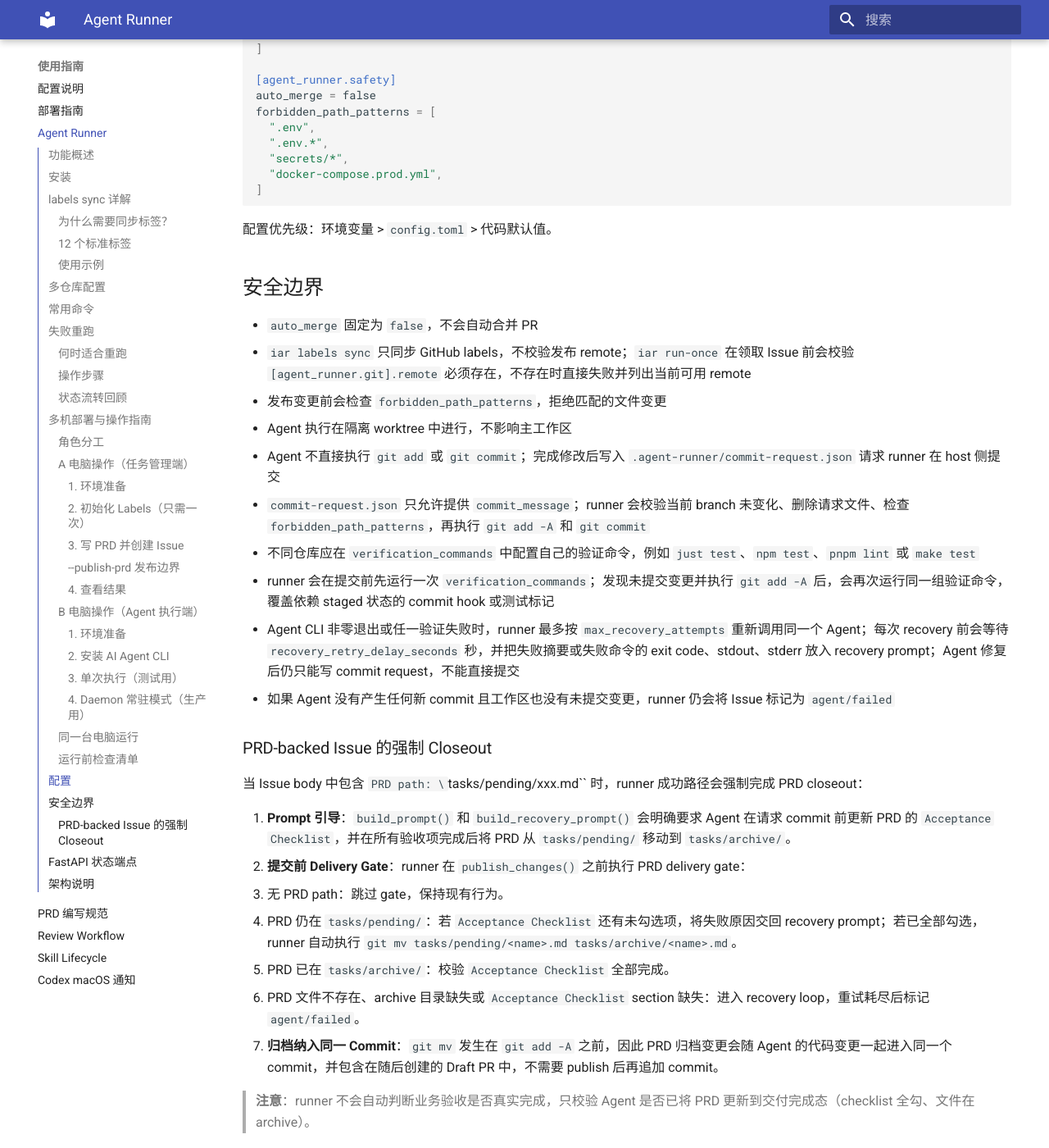
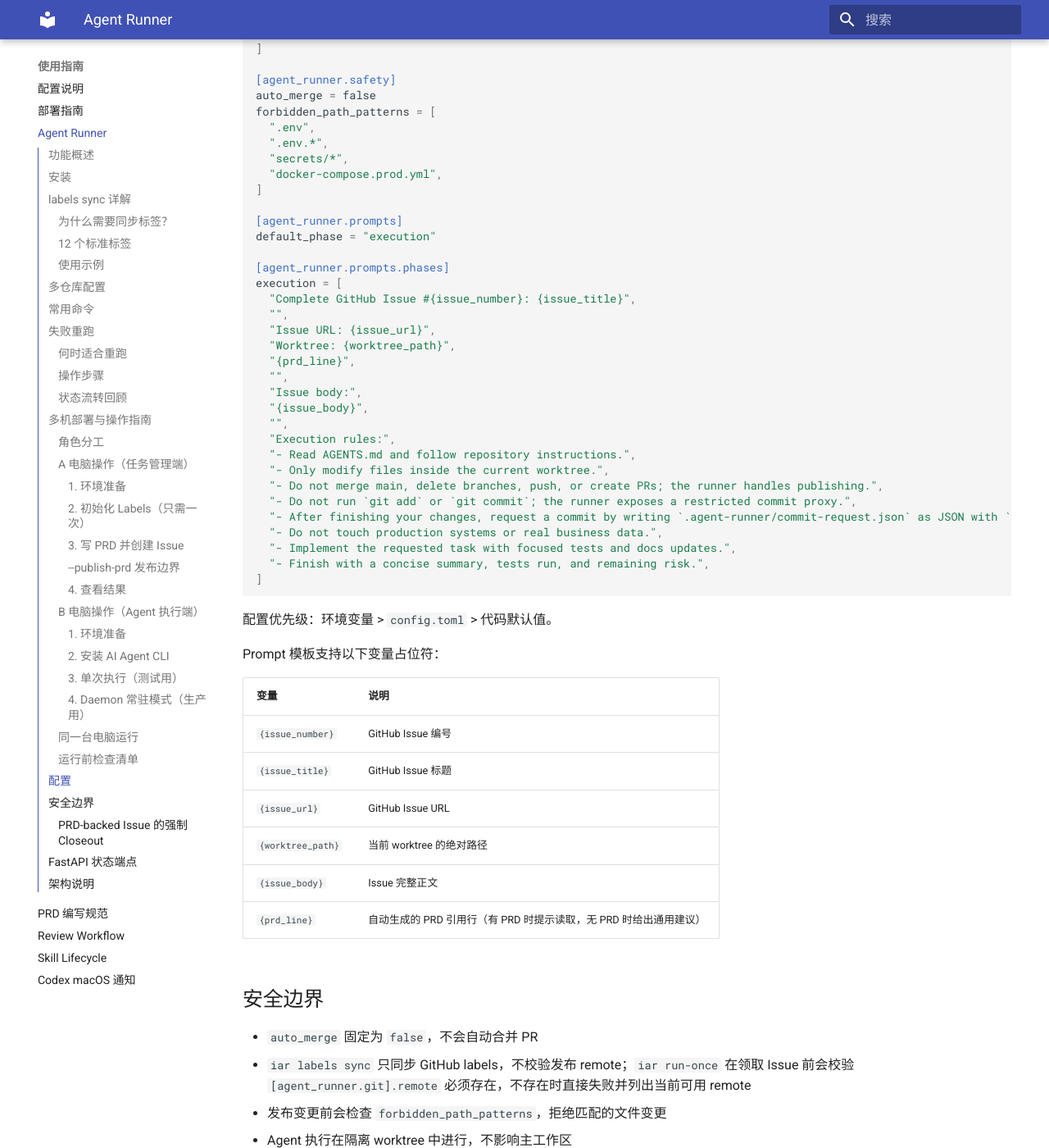
Before and after one commit to zata-zhangtao/keda, an MkDocs documentation site: the page built from docs/guides/agent-runner.md, in a window 1280 px wide and 1400 px high, scrolled down 8901 px. Shown: the whole window at 82% size. Built offline with MkDocs 1.6.1 and Material for MkDocs 9.7.7, drawn with Linux system fonts in a browser that asks for light colours; some of the changed text lies outside the part shown.

Commit message:
[Agent] Issue #14: Implement Agent Prompt Template & Phase System (#16)
Co-authored-by: Zata <zata.zhang@dewell.com>

````diff
--- a/docs/guides/agent-runner.md
+++ b/docs/guides/agent-runner.md
@@ -400,9 +400,45 @@ forbidden_path_patterns = [
   "secrets/*",
   "docker-compose.prod.yml",
 ]
+
+[agent_runner.prompts]
+default_phase = "execution"
+
+[agent_runner.prompts.phases]
+execution = [
+  "Complete GitHub Issue #{issue_number}: {issue_title}",
+  "",
+  "Issue URL: {issue_url}",
+  "Worktree: {worktree_path}",
+  "{prd_line}",
+  "",
+  "Issue body:",
+  "{issue_body}",
+  "",
+  "Execution rules:",
+  "- Read AGENTS.md and follow repository instructions.",
+  "- Only modify files inside the current worktree.",
+  "- Do not merge main, delete branches, push, or create PRs; the runner handles publishing.",
+  "- Do not run `git add` or `git commit`; the runner exposes a restricted commit proxy.",
+  "- After finishing your changes, request a commit by writing `.agent-runner/commit-request.json` as JSON with `commit_message`.",
+  "- Do not touch production systems or real business data.",
+  "- Implement the requested task with focused tests and docs updates.",
+  "- Finish with a concise summary, tests run, and remaining risk.",
+]
 ```
 
 配置优先级：环境变量 > `config.toml` > 代码默认值。
+
+Prompt 模板支持以下变量占位符：
+
+| 变量 | 说明 |
+|---|---|
+| `{issue_number}` | GitHub Issue 编号 |
+| `{issue_title}` | GitHub Issue 标题 |
+| `{issue_url}` | GitHub Issue URL |
+| `{worktree_path}` | 当前 worktree 的绝对路径 |
+| `{issue_body}` | Issue 完整正文 |
+| `{prd_line}` | 自动生成的 PRD 引用行（有 PRD 时提示读取，无 PRD 时给出通用建议） |
 
 ## 安全边界
 
@@ -421,7 +457,7 @@ forbidden_path_patterns = [
 
 当 Issue body 中包含 `PRD path: \`tasks/pending/xxx.md\`` 时，runner 成功路径会强制完成 PRD closeout：
 
-1. **Prompt 引导**：`build_prompt()` 和 `build_recovery_prompt()` 会明确要求 Agent 在请求 commit 前更新 PRD 的 `Acceptance Checklist`，并在所有验收项完成后将 PRD 从 `tasks/pending/` 移动到 `tasks/archive/`。
+1. **Prompt 引导**：`build_prompt()` 从 `config.toml` 的 `[agent_runner.prompts.phases]` 模板渲染 prompt，默认模板会明确要求 Agent 在请求 commit 前更新 PRD 的 `Acceptance Checklist`，并在所有验收项完成后将 PRD 从 `tasks/pending/` 移动到 `tasks/archive/`。`build_recovery_prompt()` 也在 recovery 阶段给出同样的 closeout 提醒。
 2. **提交前 Delivery Gate**：runner 在 `publish_changes()` 之前执行 PRD delivery gate：
    - 无 PRD path：跳过 gate，保持现有行为。
    - PRD 仍在 `tasks/pending/`：若 `Acceptance Checklist` 还有未勾选项，将失败原因交回 recovery prompt；若已全部勾选，runner 自动执行 `git mv tasks/pending/<name>.md tasks/archive/<name>.md`。
````
Also changed, not shown: config.toml (+35 -0 lines), tasks/archive/20260521-140600-prd-agent-prompt-template-phase.md (renamed from tasks/pending/20260521-140600-prd-agent-prompt-template-phase.md, +20 -20 lines), 5 other files.
